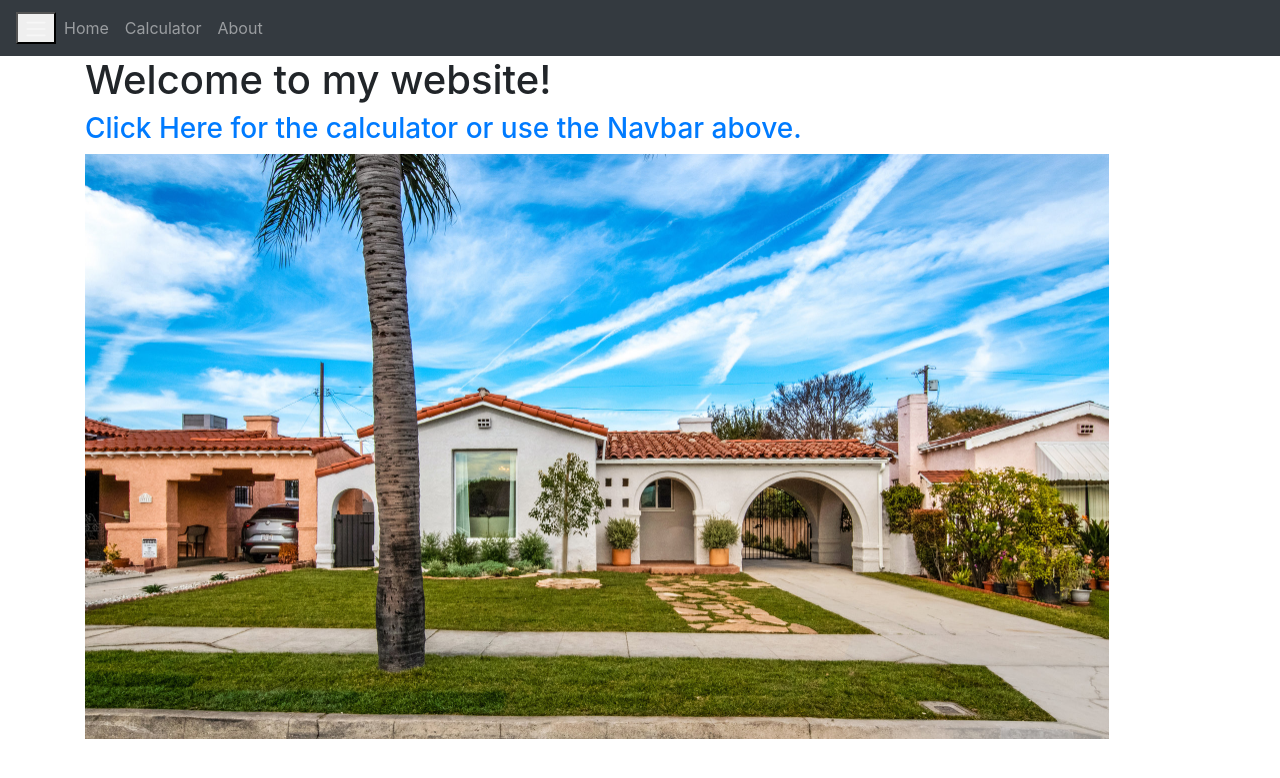
After one commit to nickzswammer/housingmlflask, a Flask app: template templates/index.html in a window 1280 px wide. The commit adds this page. Shown: the top 778 px of the page. Run offline with Flask 2, Linux system fonts and the light colour scheme; the template is opened without the code that fills it, so the values that code supplies are empty; some libraries are stand-ins or nearby versions.

Commit message:
Changed and added index

```diff
--- a/app.py
+++ b/app.py
@@ -1,7 +1,56 @@
-from website import create_app
+from flask import Blueprint, render_template
+from flask import Flask, redirect, url_for, render_template, request
+import sklearn
+import pandas as pd
+from sklearn.linear_model import LinearRegression
+from sklearn.model_selection import train_test_split
 
-app = create_app()
+app = Flask(__name__)
+
+
+housing = pd.read_csv("housing.csv")
+housing.dropna(subset = ["longitude", 'latitude', 'housing_median_age', "total_rooms", "total_bedrooms", "population", "households", "median_income"], inplace=True)
+
+
+X = housing.drop(columns=['median_house_value', 'ocean_proximity'])
+y = housing['median_house_value']
+
+
+X_train, X_test, y_train, y_test = train_test_split(X, y, test_size=0.2)
+
+
+model = LinearRegression()
+model.fit(X_train, y_train)
+
+@app.route('/')
+def index():
+    return render_template('index.html')
+
+@app.route('/calculator', methods=["POST", "GET"])
+def calculator():
+    if request.method == "POST":
+        longitude = request.form['Longitude']
+        latitude = request.form['Latitude']
+        housing_median_age = request.form['Median Age']
+        total_rooms = request.form['Rooms']
+        total_bedrooms = request.form['Bedrooms']
+        population = request.form['People']
+        households = request.form['Households']
+        median_income = request.form['Income']
+
+        predictions = model.predict([[longitude, latitude, housing_median_age, total_rooms, total_bedrooms, population, households, median_income]])
+
+        new_pred = predictions.tolist()
+        num = str(round(new_pred[0]))
+        return render_template('calculator.html', num=num)
+    return render_template('calculator.html')
+
+
+
+@app.route('/about')
+def about():
+    return render_template("about.html")
+
 
 if __name__ == '__main__':
-
     app.run()
--- a/website/templates/base.html
+++ b/templates/base.html
@@ -23,7 +23,8 @@
             </button>
             <div class="collapse navbar-collapse" id="navbar">
              <div class="navbar-nav ">
-                <a class="nav-item nav-link" id="about" href = "/">Calculator</a>
+              <a class="nav-item nav-link" id="about" href = "/">Home</a>
+                <a class="nav-item nav-link" id="about" href = "/calculator">Calculator</a>
                  <a class="nav-item nav-link" id="about" href = "/about">About</a>
              </div>
             </div>
--- /dev/null
+++ b/templates/index.html
@@ -0,0 +1,16 @@
+{% extends "base.html" %}
+{% block title %}Home Page{% endblock %}
+
+{% block content %}
+<head>
+    <h1>Welcome to my website!</h1>
+</head>
+<body>
+    <h3><a href="http://127.0.0.1:5000/calculator">Click Here for the calculator or use the Navbar above.</a></h3>
+
+    <img src="../static/housephoto.jpg" alt="California House" width=1024 height=585>
+</body>
+
+
+
+{% endblock %}
--- a/website/auth.py
+++ /dev/null
@@ -1,3 +0,0 @@
-from flask import Blueprint
-
-auth = Blueprint('auth', __name__)
```
Also changed, not shown: website/__init__.py (deleted, +0 -13 lines), website/views.py (deleted, +0 -52 lines), static/housephoto.jpg (added), templates/about.html (renamed from website/templates/about.html), templates/calculator.html (renamed from website/templates/calculator.html), website/models.py (deleted).
